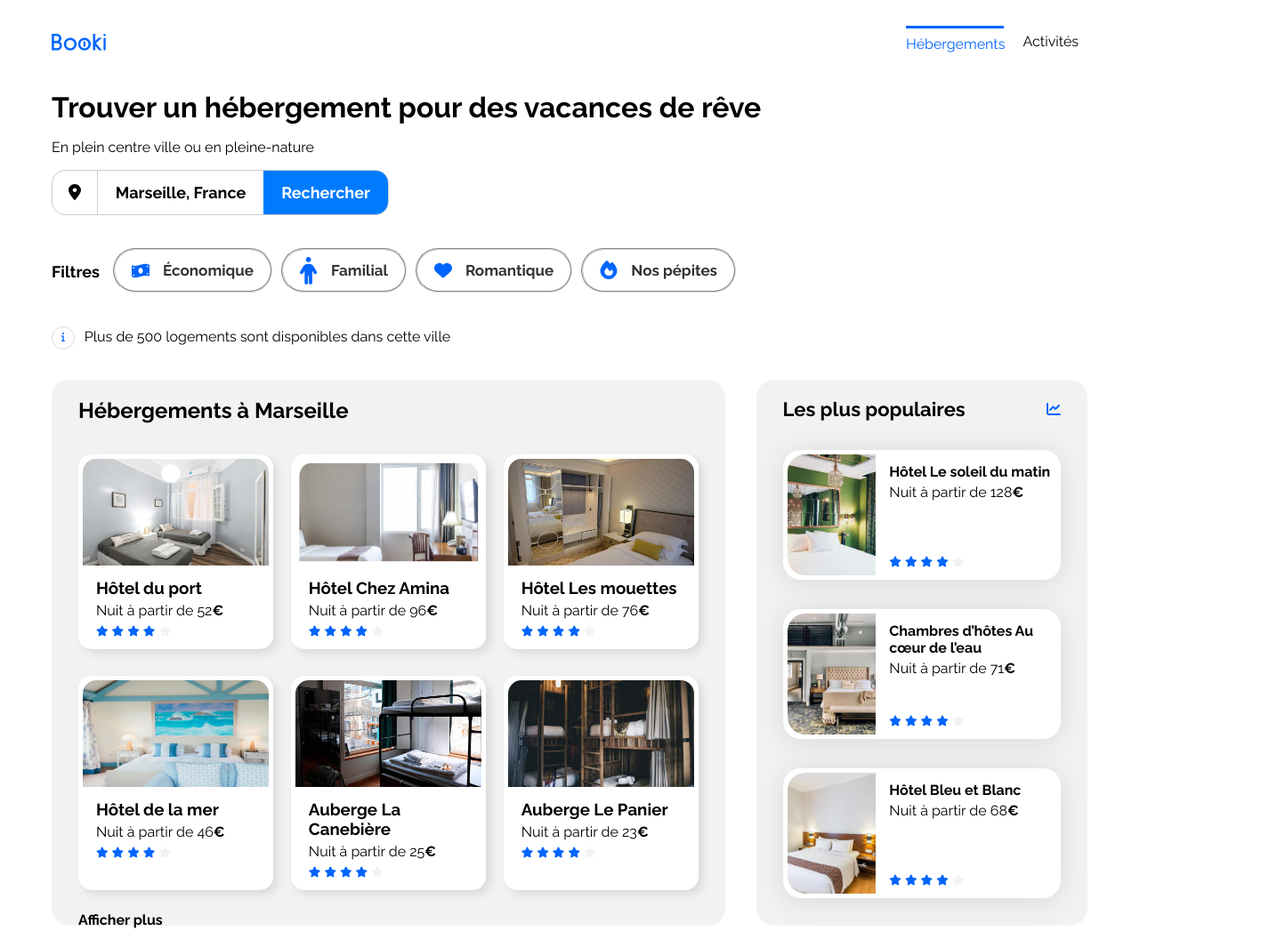
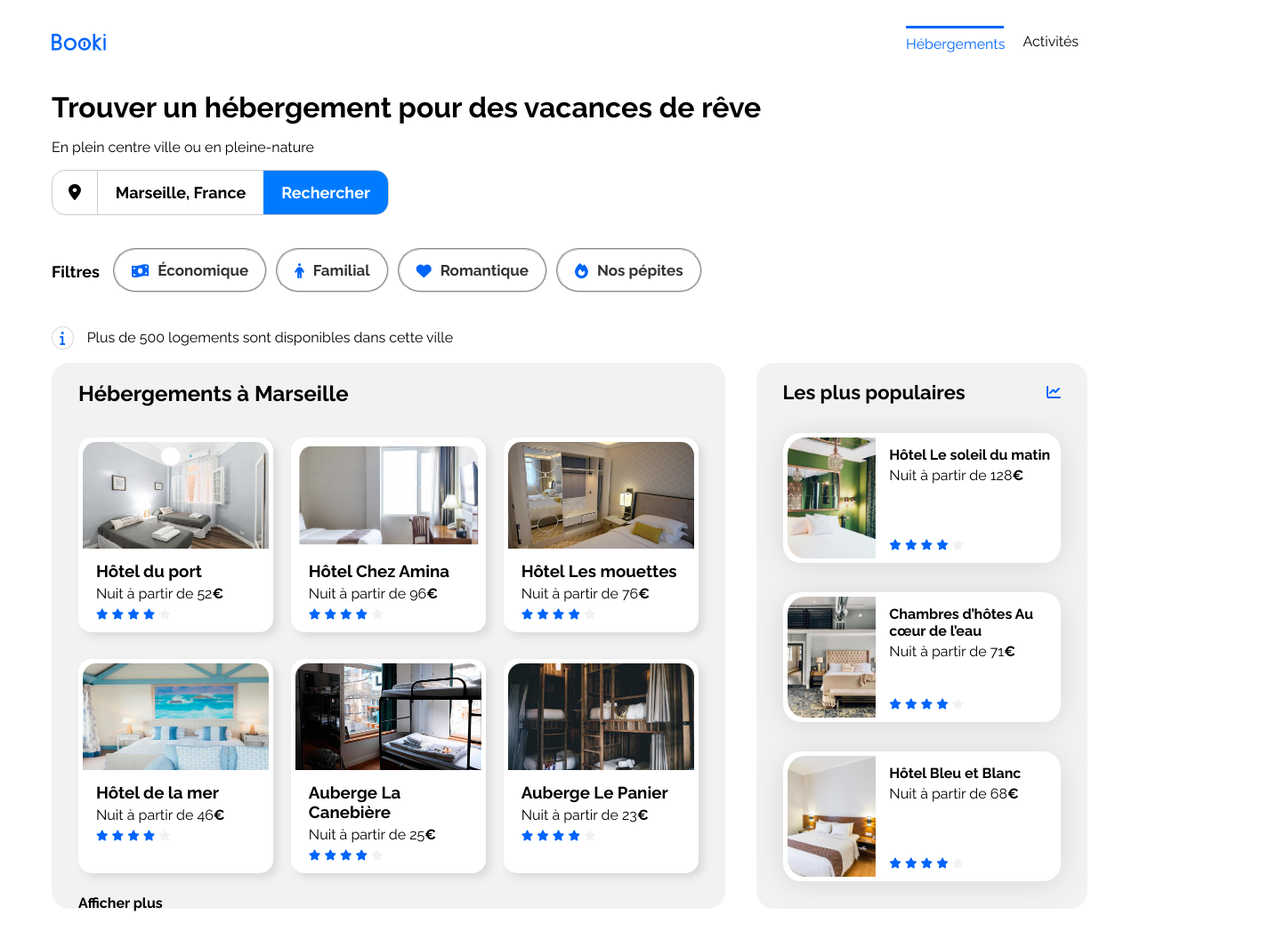
Before and after one commit to Fianso78/oc-dev-web-prj-02, a plain HTML site: page index.html in a window 1280 px wide. Shown: the whole page at 89% size, 1435 px wide, since content can reach past the window. Drawn offline with Linux system fonts and the light colour scheme.

Commit message:
supp position

```diff
--- a/css/style.css
+++ b/css/style.css
@@ -322,11 +322,14 @@ header {
   }
 
   .info {
-    width: 24px;
+    width: 27px;
     height: 24px;
     border-radius: 100%;
     margin: 0;
     border: 1px solid #D9D9D9;
+    display: flex;
+    justify-content: center;
+    align-items: center;
   }
 
   .vector-icon-info {
@@ -336,12 +339,16 @@ header {
   }
 
   .info-name {
-    position: relative;
-    top: -1.5rem;
+    align-items: center;
+    display: flex;
     margin: 0;
-    left: 2.3rem;
-    margin-bottom: 15px;
   }
+    .info-container {
+display: flex;
+align-items: center;
+margin-bottom: 15px;
+gap: 15px;
+    }
 
 
   /* Résultat recherche Hébergement Marseille */
--- a/index.html
+++ b/index.html
@@ -45,17 +45,19 @@
 
             <div class="filter-bar">
                 <p class="filter-name">Filtres</p>
-                <button class="filter-button"><img src="images/logo/logo_eco.svg" alt="Économique"> Économique</button>
-                <button class="filter-button"><img src="images/logo/logo_family.svg" alt="Familial"> Familial</button>
-                <button class="filter-button"><img src="images/logo/logo_heart.svg" alt="Romantique"> Romantique</button>
-                <button class="filter-button"><img src="images/logo/logo_fire.svg" alt="Nos pépites"> Nos pépites</button>
+                <button class="filter-button"><i class="fa-solid fa-money-bill-wave"></i> Économique</button>
+                <button class="filter-button"><i class="fa-solid fa-person"></i> Familial</button>
+                <button class="filter-button"><i class="fa-solid fa-heart"></i> Romantique</button>
+                <button class="filter-button"><i class="fa-solid fa-fire"></i> Nos pépites</button>
 
             </div>
+        <div class="info-container">
             <div class="info">
-                <img src="images/logo/logo_info.svg" class="vector-icon-info"/>
-
+                <!-- <img src="images/logo/logo_info.svg" class="vector-icon-info"/> -->
+                <i class="fa-solid fa-info"></i>
             </div>
             <p class="info-name">Plus de 500 logements sont disponibles dans cette ville</p>
+        </div>
 
  <!-- Résultat recherche Hébergement Marseille-->
 
```
